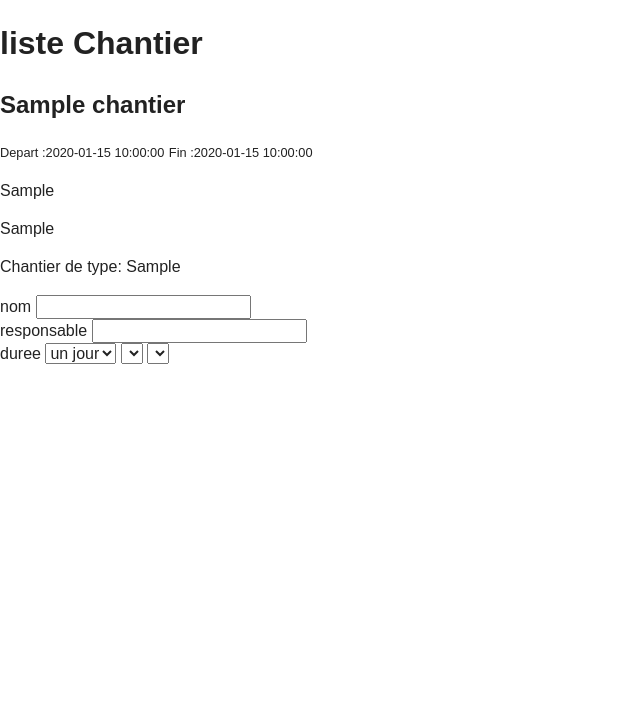
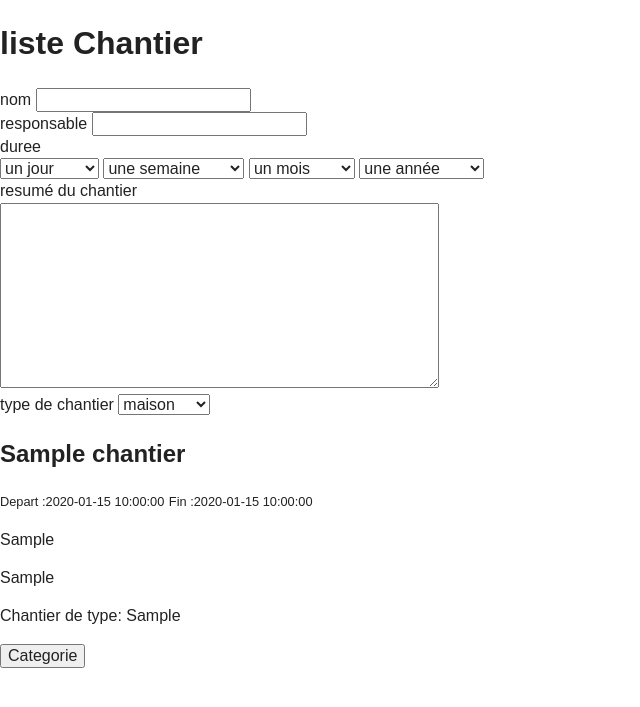
Before and after one commit to geasseur/Logiciel_chantier, a PHP site: page / in a window 1280 px wide. Shown: the top 707 px of the page, without its empty margins (0-640 px from the left). Run offline with PHP 8.4, Linux system fonts and the light colour scheme; tables that the repository leaves empty or names only in its code hold one stand-in row (values such as "Sample post"); data that the repository does not hold is empty.

Commit message:
form for created a new site

```diff
--- a/vue/vueindex.php
+++ b/vue/vueindex.php
@@ -21,6 +21,58 @@
           ?>
           <header>
             <h1>liste Chantier</h1>
+            <form id="nouveauChantier" action="index.php" method="post">
+              <label for="">nom</label>
+              <input type="text" name="nom" value=""><br>
+              <label for="">responsable</label>
+              <input type="text" name="responsable" value=""><br>
+              <label for="">duree</label><br>
+              <select name="jour">
+                <option value="1jour">un jour</option>
+                <option value="2jour">deux jour</option>
+                <option value="3jour">trois jour</option>
+                <option value="4jour">quatre jour</option>
+                <option value="5jour">cinq jour</option>
+                <option value="6jour">six jour</option>
+                <option value="7jour">sept jour</option>
+              </select>
+              <select name="semaine">
+                <option value="1semaine">une semaine</option>
+                <option value="2semaine">deux semaines</option>
+                <option value="3semaine">trois semaines</option>
+                <option value="4semaine">quatre semaines</option>
+              </select>
+              <select name="mois">
+                <option value="1mois">un mois</option>
+                <option value="2mois">deux mois</option>
+                <option value="3mois">trois mois</option>
+                <option value="4mois">quatre mois</option>
+                <option value="5mois">cinq mois</option>
+                <option value="6mois">six mois</option>
+                <option value="7mois">sept mois</option>
+                <option value="8mois">huit mois</option>
+                <option value="9mois">neuf mois</option>
+                <option value="10mois">dix mois</option>
+                <option value="11mois">onze mois</option>
+                <option value="12 mois">douze mois</option>
+              </select>
+              <select name="annee">
+                <option value="1an">une année</option>
+                <option value="2an">deux années</option>
+                <option value="3an">trois années</option>
+                <option value="4an">quatre années</option>
+                <option value="5an">cinq années</option>
+              </select><br>
+              <label for="">resumé du chantier</label><br>
+              <textarea name="message" rows="8" cols="45">
+              </textarea><br>
+              <label for="">type de chantier</label>
+              <select name="type_chantier">
+                <option value="maison">maison</option>
+                <option value="immeuble">immeuble</option>
+                <option value="usine">usine</option>
+              </select>
+            </form>
           </header>
           <section>
             <h2><?php echo $donnees['nom']; ?></h2>
@@ -29,25 +81,13 @@
             <p><?php echo $donnees['resume']; ?></p>
             <p><?php echo $donnees['responsable']; ?></p>
             <p>Chantier de type: <?php echo $donnees['type_chantier']; ?></p>
+            <form action="control/controlindex.php" method="post">
+              <input style='display:none;' type="id" value="<?php echo $donnees['id'] ?>">
+              <input type="submit" value="Categorie">
+            </form>
           </section>
           <?php
         }?>
-        <form class="" action="index.php" method="post">
-          <label for="">nom</label>
-          <input type="text" name="nom" value=""><br>
-          <label for="">responsable</label>
-          <input type="text" name="responsable" value=""><br>
-          <label for="">duree</label>
-          <select name="jour">
-            <option value="un jour">un jour</option>
-          </select>
-          <select name="semaine">
-
-          </select>
-          <select name="mois">
-
-          </select>
-        </form>
       </main>
 
         <script src="https://code.jquery.com/jquery-1.12.0.min.js"></script>
```
